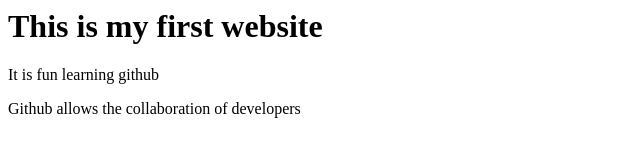
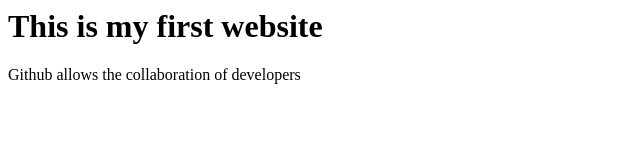
Before and after one commit to Khadijanasrudin/firstsite, a plain HTML site: page index.html in a window 1280 px wide. Shown: the whole page, without its empty margins (0-640 px from the left). Drawn offline with Linux system fonts and the light colour scheme.

Commit message:
remove paragraph

```diff
--- a/index.html
+++ b/index.html
@@ -3,7 +3,8 @@
 	<h1 >This is my first website</h1>
 </head>
 	<body>
-		<P>It is fun learning github</P>
+
+
 		<p>Github allows the collaboration of developers</p>
 	</body>
 
```
